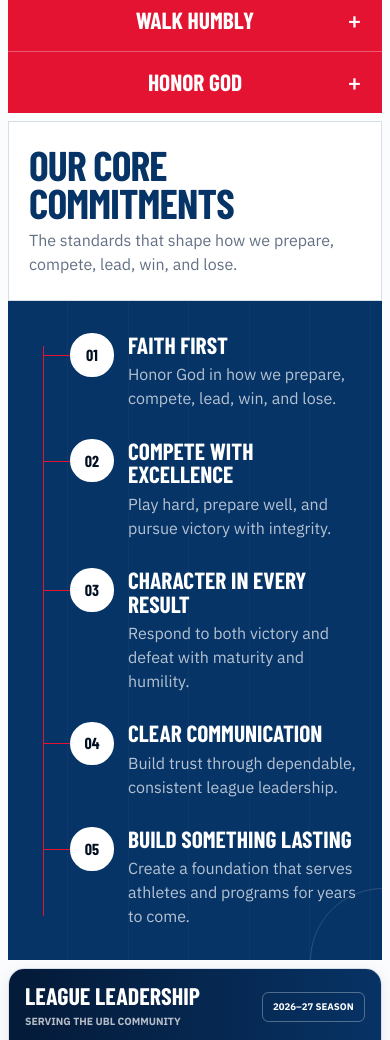
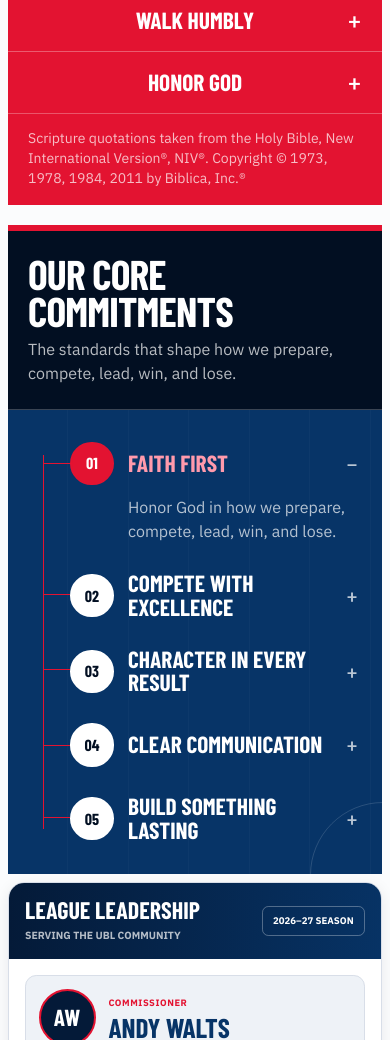
Before and after one commit to NickBlanchard04/upstate-basketball-league, a website: page about.html in a window 390 px wide. Shown: the part 960-2000 px from the top of the page. Drawn offline with nearby package versions, Linux system fonts and the light colour scheme; no server answers; a web font is replaced by a local one.

Commit message:
Refine About page commitments

```diff
--- a/about.html
+++ b/about.html
@@ -11,7 +11,7 @@
   <link href="https://fonts.googleapis.com/css2?family=Barlow+Condensed:wght@600;700;800;900&family=IBM+Plex+Sans:wght@400;500;600;700&display=swap" rel="stylesheet">
   <link rel="icon" type="image/png" href="assets/optimized/ubl-logo-64.png">
   <link rel="stylesheet" href="styles.css?v=20260714-3">
-  <link rel="stylesheet" href="ubl-about.css?v=20260715-2">
+  <link rel="stylesheet" href="ubl-about.css?v=20260715-3">
   <script src="config.js?v=20260714-1"></script>
   <script src="league-core.js?v=20260715-1"></script>
   <script src="data.js?v=20260715-1"></script>
@@ -55,25 +55,37 @@
       <div class="winning-actions" aria-label="Scripture behind UBL's approach to competition">
         <details name="winning-scripture">
           <summary><span>Compete hard</span><span class="scripture-toggle" aria-hidden="true"></span></summary>
+          <div class="scripture-panel">
+            <p class="scripture-intro">We give our best because effort becomes worship when it is offered to God.</p>
             <blockquote>
-            <p>“And whatsoever ye do, do it heartily, as to the Lord, and not unto men.”</p>
-            <cite>Colossians 3:23 · KJV</cite>
+              <p>“Whatever you do, work at it with all your heart, as working for the Lord.”</p>
+              <cite>Colossians 3:23 · NIV®</cite>
             </blockquote>
+          </div>
         </details>
         <details name="winning-scripture">
           <summary><span>Walk humbly</span><span class="scripture-toggle" aria-hidden="true"></span></summary>
+          <div class="scripture-panel">
+            <p class="scripture-intro">Strength and success should always be matched by justice, mercy, and humility.</p>
             <blockquote>
-            <p>“What doth the Lord require of thee, but to do justly, and to love mercy, and to walk humbly with thy God?”</p>
-            <cite>Micah 6:8 · KJV</cite>
+              <p>“To act justly and to love mercy and to walk humbly with your God.”</p>
+              <cite>Micah 6:8 · NIV®</cite>
             </blockquote>
+          </div>
         </details>
         <details name="winning-scripture">
           <summary><span>Honor God</span><span class="scripture-toggle" aria-hidden="true"></span></summary>
+          <div class="scripture-panel">
+            <p class="scripture-intro">Every choice—on the court and away from it—should point beyond ourselves.</p>
             <blockquote>
-            <p>“Whether therefore ye eat, or drink, or whatsoever ye do, do all to the glory of God.”</p>
-            <cite>1 Corinthians 10:31 · KJV</cite>
+              <p>“Whatever you do, do it all for the glory of God.”</p>
+              <cite>1 Corinthians 10:31 · NIV®</cite>
             </blockquote>
+          </div>
         </details>
+        <p class="scripture-credit">
+          Scripture quotations taken from the Holy Bible, New International Version®, NIV®. Copyright © 1973, 1978, 1984, 2011 by Biblica, Inc.®
+        </p>
       </div>
     </section>
 
@@ -85,24 +97,34 @@
 
       <ol class="commitment-court">
         <li class="commitment commitment-faith">
-          <span aria-hidden="true">01</span>
-          <div><h3>Faith First</h3><p>Honor God in how we prepare, compete, lead, win, and lose.</p></div>
+          <details name="core-commitment" open>
+            <summary><span class="commitment-marker" aria-hidden="true">01</span><h3>Faith First</h3><span class="commitment-toggle" aria-hidden="true"></span></summary>
+            <p>Honor God in how we prepare, compete, lead, win, and lose.</p>
+          </details>
         </li>
         <li class="commitment commitment-excellence">
-          <span aria-hidden="true">02</span>
-          <div><h3>Compete With Excellence</h3><p>Play hard, prepare well, and pursue victory with integrity.</p></div>
+          <details name="core-commitment">
+            <summary><span class="commitment-marker" aria-hidden="true">02</span><h3>Compete With Excellence</h3><span class="commitment-toggle" aria-hidden="true"></span></summary>
+            <p>Play hard, prepare well, and pursue victory with integrity.</p>
+          </details>
         </li>
         <li class="commitment commitment-character">
-          <span aria-hidden="true">03</span>
-          <div><h3>Character in Every Result</h3><p>Respond to both victory and defeat with maturity and humility.</p></div>
+          <details name="core-commitment">
+            <summary><span class="commitment-marker" aria-hidden="true">03</span><h3>Character in Every Result</h3><span class="commitment-toggle" aria-hidden="true"></span></summary>
+            <p>Respond to both victory and defeat with maturity and humility.</p>
+          </details>
         </li>
         <li class="commitment commitment-communication">
-          <span aria-hidden="true">04</span>
-          <div><h3>Clear Communication</h3><p>Build trust through dependable, consistent league leadership.</p></div>
+          <details name="core-commitment">
+            <summary><span class="commitment-marker" aria-hidden="true">04</span><h3>Clear Communication</h3><span class="commitment-toggle" aria-hidden="true"></span></summary>
+            <p>Build trust through dependable, consistent league leadership.</p>
+          </details>
         </li>
         <li class="commitment commitment-lasting">
-          <span aria-hidden="true">05</span>
-          <div><h3>Build Something Lasting</h3><p>Create a foundation that serves athletes and programs for years to come.</p></div>
+          <details name="core-commitment">
+            <summary><span class="commitment-marker" aria-hidden="true">05</span><h3>Build Something Lasting</h3><span class="commitment-toggle" aria-hidden="true"></span></summary>
+            <p>Create a foundation that serves athletes and programs for years to come.</p>
+          </details>
         </li>
       </ol>
     </section>
--- a/ubl-about.css
+++ b/ubl-about.css
@@ -152,10 +152,23 @@
   content: "−";
 }
 
+.scripture-panel {
+  padding: 0.25rem 1.25rem 1.35rem;
+}
+
+.scripture-intro {
+  margin: 0;
+  color: var(--ubl-white);
+  font-size: 1rem;
+  font-weight: 600;
+  line-height: 1.55;
+}
+
 .winning-actions blockquote {
-  margin: 0;
-  padding: 0.25rem 1.25rem 1.35rem;
+  margin: 0.95rem 0 0;
+  padding: 0 0 0 0.85rem;
   border: 0;
+  border-left: 2px solid rgba(255, 255, 255, 0.55);
   color: var(--ubl-white);
 }
 
@@ -163,6 +176,7 @@
   margin: 0 0 0.65rem;
   color: rgba(255, 255, 255, 0.9);
   font-size: 1rem;
+  font-style: italic;
   line-height: 1.55;
 }
 
@@ -173,22 +187,34 @@
   font-weight: 700;
 }
 
+.scripture-credit {
+  grid-column: 1 / -1;
+  margin: 0;
+  padding: 0.85rem 1.25rem 1rem;
+  border-top: 1px solid rgba(255, 255, 255, 0.28);
+  color: rgba(255, 255, 255, 0.72);
+  font-size: 0.875rem;
+  line-height: 1.45;
+}
+
 .commitments-section {
+  margin-top: clamp(1.25rem, 3vw, 2.5rem);
   overflow: hidden;
+  border-top: 0.4rem solid var(--ubl-red);
   color: var(--ubl-white);
   background: var(--ubl-navy-mid);
 }
 
 .commitments-heading {
   padding: clamp(1.5rem, 5vw, 3rem) clamp(1.25rem, 5vw, 3.5rem);
-  color: #07172d;
-  background: var(--ubl-white);
-  border: 1px solid var(--ubl-line);
+  color: var(--ubl-white);
+  background: var(--ubl-navy);
+  border-bottom: 1px solid rgba(255, 255, 255, 0.22);
 }
 
 .commitments-heading h2 {
   margin: 0 0 0.45rem;
-  color: var(--ubl-navy-mid);
+  color: var(--ubl-white);
   font: 900 clamp(2.6rem, 10vw, 5rem)/0.9 "Barlow Condensed", sans-serif;
   letter-spacing: -0.02em;
   text-transform: uppercase;
@@ -197,7 +223,7 @@
 .commitments-heading p {
   max-width: 38rem;
   margin: 0;
-  color: var(--ubl-muted);
+  color: rgba(255, 255, 255, 0.72);
   font-size: clamp(1rem, 2vw, 1.08rem);
 }
 
@@ -238,10 +264,6 @@
 .commitment {
   min-width: 0;
   position: relative;
-  display: grid;
-  grid-template-columns: 2.7rem minmax(0, 1fr);
-  align-items: start;
-  gap: 0.9rem;
 }
 
 .commitment::before {
@@ -254,7 +276,26 @@
   background: var(--ubl-red);
 }
 
-.commitment > span {
+.commitment details {
+  position: relative;
+  z-index: 1;
+}
+
+.commitment summary {
+  min-height: 2.7rem;
+  display: grid;
+  grid-template-columns: 2.7rem minmax(0, 1fr) 1.25rem;
+  align-items: center;
+  gap: 0.9rem;
+  cursor: pointer;
+  list-style: none;
+}
+
+.commitment summary::-webkit-details-marker {
+  display: none;
+}
+
+.commitment-marker {
   width: 2.7rem;
   aspect-ratio: 1;
   position: relative;
@@ -266,18 +307,47 @@
   color: var(--ubl-navy);
   background: var(--ubl-white);
   font: 900 1rem/1 "Barlow Condensed", sans-serif;
+  transition: color 160ms ease, background 160ms ease, border-color 160ms ease;
+}
+
+.commitment-toggle {
+  width: 1.25rem;
+  color: rgba(255, 255, 255, 0.72);
+  font: 500 1.2rem/1 "IBM Plex Sans", sans-serif;
+  text-align: center;
+}
+
+.commitment-toggle::before {
+  content: "+";
+}
+
+.commitment details[open] .commitment-toggle::before {
+  content: "−";
+}
+
+.commitment details[open] .commitment-marker {
+  border-color: var(--ubl-red);
+  color: var(--ubl-white);
+  background: var(--ubl-red);
+}
+
+.commitment summary:hover h3,
+.commitment summary:focus-visible h3,
+.commitment details[open] h3 {
+  color: #ff9aac;
 }
 
 .commitment h3 {
-  margin: 0.05rem 0 0.3rem;
+  margin: 0;
   color: var(--ubl-white);
   font: 800 clamp(1.45rem, 6vw, 2rem)/1 "Barlow Condensed", sans-serif;
   text-transform: uppercase;
+  transition: color 160ms ease;
 }
 
 .commitment p {
   max-width: 30rem;
-  margin: 0;
+  margin: 0.65rem 0 0 3.6rem;
   color: rgba(255, 255, 255, 0.7);
   font-size: 1rem;
   line-height: 1.5;
```
Lines whose indentation alone changed are shown as unchanged.
